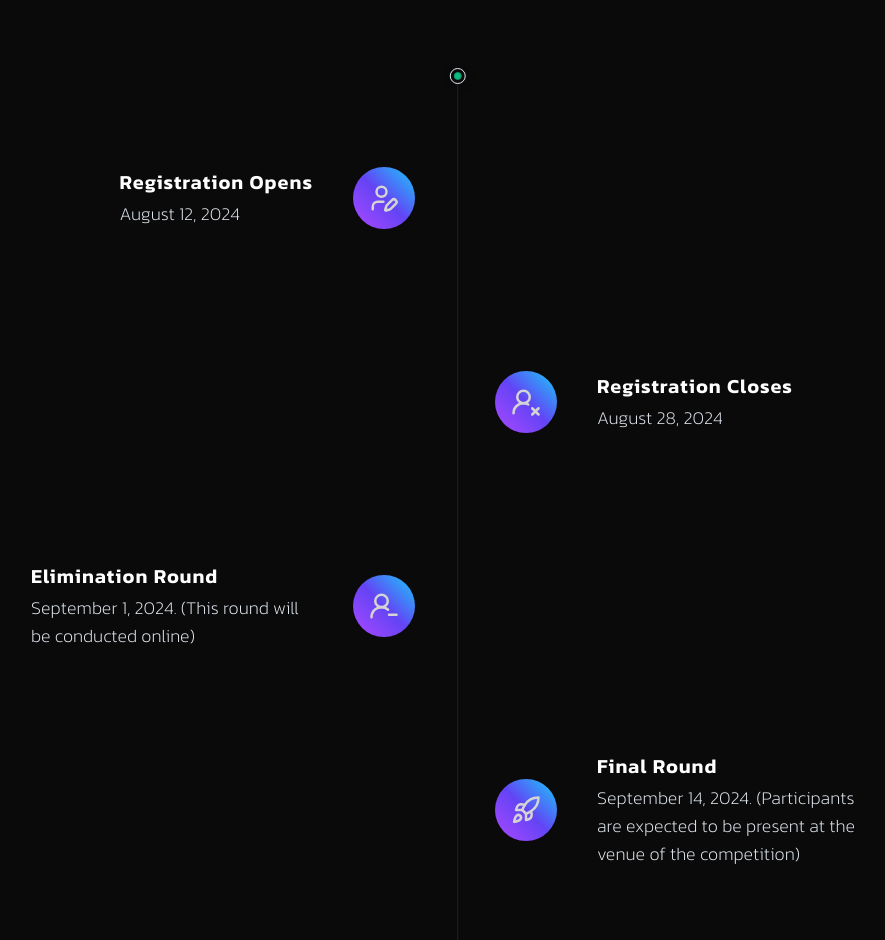
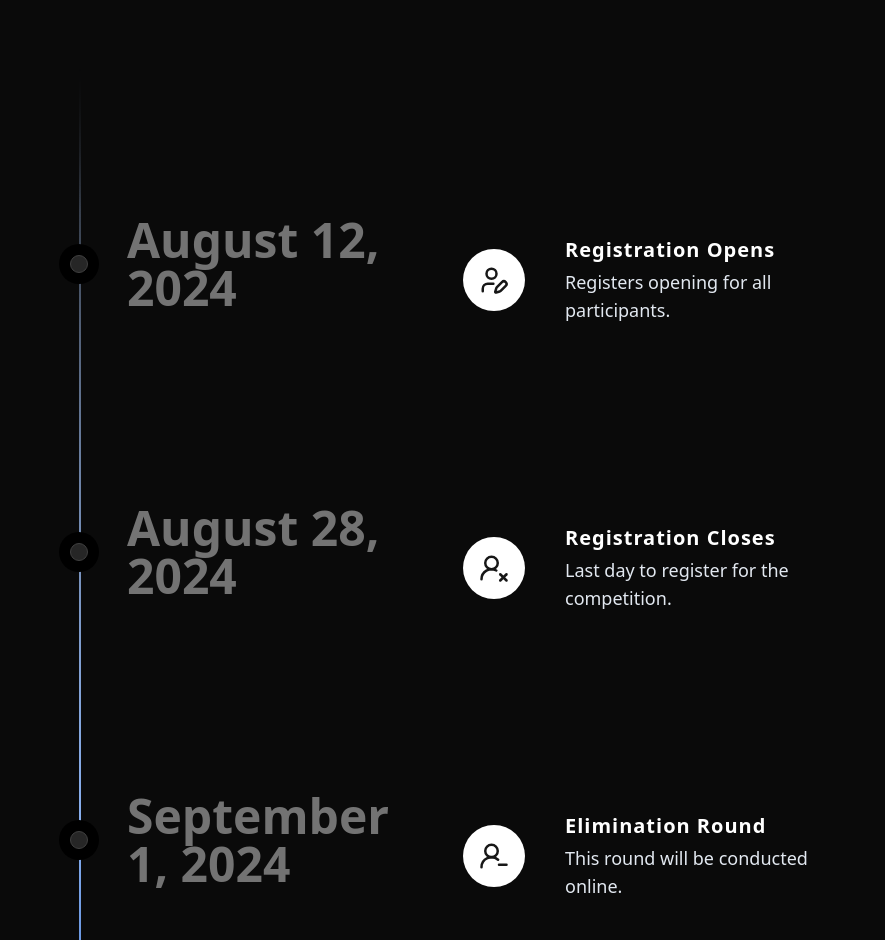
Before and after one commit to RNViththagan/uoj_coders, a Next.js app: page / in a window 1280 px wide. Shown: the part 1860-2800 px from the top of the page, without its empty margins (185-1070 px from the left). Built offline with nearby package versions, Linux system fonts and the light colour scheme.

Commit message:
timeline design updated

```diff
--- a/components/timeline-section.tsx
+++ b/components/timeline-section.tsx
@@ -1,11 +1,6 @@
 "use client";
 
 import React from "react";
-import Image from "next/image";
-import { twMerge } from "tailwind-merge";
-import { TracingBeam } from "@/components/ui/tracing-beam";
-
-import { timelineSteps } from "@/data/timeline";
 import {
   UserPen,
   UserRoundX,
@@ -13,6 +8,7 @@ import {
   Rocket,
   Trophy,
 } from "lucide-react";
+import { Timeline } from "./ui/timeline";
 
 export function TimelineSection() {
   return (
@@ -20,44 +16,103 @@ export function TimelineSection() {
       <h1 className="font-varino text-xl lg:text-4xl text-center font-bold text-white mb-16 uppercase tracking-widest">
         Timeline
       </h1>
-      <TracingBeam className="px-6 bg-neutral-950">
-        <div className="pt-16 grid grid-rows-5 gap-12 max-w-3/4 mx-auto antialiased relative">
-          {timelineSteps.map((item, index) => (
-            <div
-              key={`content-${index}`}
-              className={`w-full h-full row-start-${index + 1} flex ${
-                index % 2 !== 0 ? `justify-end` : ``
-              }`}>
-              <div
-                className={`w-96 py-5 flex items-center gap-x-10 ${
-                  index % 2 === 0 ? `flex-row-reverse` : `flex-row`
-                }`}>
-                <div className="bg-gradient-to-bl from-[#18CCFC] via-[#6344F5] to-[#AE48FF] rounded-full p-4 text-neutral-300">
-                  {item.badge === "UserPen" ? (
+      <div className="container lg:w-3/4 mx-auto">
+        <Timeline data={timelineSteps} />
+      </div>
+    </div>
+  );
+}
+
+const timelineSteps = [
+  {
+    title: "August 12, 2024",
+    content: (
+      <div className="w-96 py-5 flex items-center gap-x-10 flex-row">
+        <div className="bg-white rounded-full p-4 text-neutral-900">
           <UserPen size={30} />
-                  ) : item.badge === "UserRoundX" ? (
-                    <UserRoundX size={30} />
-                  ) : item.badge === "UserRoundMinus" ? (
-                    <UserRoundMinus size={30} />
-                  ) : item.badge === "Rocket" ? (
-                    <Rocket size={30} />
-                  ) : item.badge === "Trophy" ? (
-                    <Trophy size={30} />
-                  ) : null}
         </div>
         <div className="flex flex-col gap-y-1 items-start justify-center">
           <h2 className="text-white text-lg lg:text-xl font-semibold w-fit tracking-wider">
-                    {item.title}
+            Registration Opens
           </h2>
-                  <p className={"text-base lg:text-lg text-slate-200"}>
-                    {item.description}
+          <p className="text-base lg:text-lg text-slate-200">
+            Registers opening for all participants.
           </p>
         </div>
       </div>
+    ),
+  },
+  {
+    title: "August 28, 2024",
+    content: (
+      <div className="w-96 py-5 flex items-center gap-x-10 flex-row">
+        <div className="bg-white rounded-full p-4 text-neutral-900">
+          <UserRoundX size={30} />
         </div>
-          ))}
+        <div className="flex flex-col gap-y-1 items-start justify-center">
+          <h2 className="text-white text-lg lg:text-xl font-semibold w-fit tracking-wider">
+            Registration Closes
+          </h2>
+          <p className="text-base lg:text-lg text-slate-200">
+            Last day to register for the competition.
+          </p>
         </div>
-      </TracingBeam>
       </div>
-  );
-}
+    ),
+  },
+  {
+    title: "September 1, 2024",
+    content: (
+      <div className="w-96 py-5 flex items-center gap-x-10 flex-row">
+        <div className="bg-white rounded-full p-4 text-neutral-900">
+          <UserRoundMinus size={30} />
+        </div>
+        <div className="flex flex-col gap-y-1 items-start justify-center">
+          <h2 className="text-white text-lg lg:text-xl font-semibold w-fit tracking-wider">
+            Elimination Round
+          </h2>
+          <p className="text-base lg:text-lg text-slate-200">
+            This round will be conducted online.
+          </p>
+        </div>
+      </div>
+    ),
+  },
+  {
+    title: "September 14, 2024",
+    content: (
+      <div className="w-96 py-5 flex items-center gap-x-10 flex-row">
+        <div className="bg-white rounded-full p-4 text-neutral-900">
+          <Rocket size={30} />
+        </div>
+        <div className="flex flex-col gap-y-1 items-start justify-center">
+          <h2 className="text-white text-lg lg:text-xl font-semibold w-fit tracking-wider">
+            Final Round
+          </h2>
+          <p className="text-base lg:text-lg text-slate-200">
+            Participants are expected to be present at the venue of the
+            competition.
+          </p>
+        </div>
+      </div>
+    ),
+  },
+  {
+    title: "September 15, 2024",
+    content: (
+      <div className="w-96 py-5 flex items-center gap-x-10 flex-row">
+        <div className="bg-white rounded-full p-4 text-neutral-900">
+          <Trophy size={30} />
+        </div>
+        <div className="flex flex-col gap-y-1 items-start justify-center">
+          <h2 className="text-white text-lg lg:text-xl font-semibold w-fit tracking-wider">
+            Award Ceremony
+          </h2>
+          <p className="text-base lg:text-lg text-slate-200">
+            Celebrate the winners and participants.
+          </p>
+        </div>
+      </div>
+    ),
+  },
+];
--- /dev/null
+++ b/components/ui/timeline.tsx
@@ -0,0 +1,77 @@
+"use client";
+import {
+  useMotionValueEvent,
+  useScroll,
+  useTransform,
+  motion,
+} from "framer-motion";
+import React, { useEffect, useRef, useState } from "react";
+
+interface TimelineEntry {
+  title: string;
+  content: React.ReactNode;
+}
+
+export const Timeline = ({ data }: { data: TimelineEntry[] }) => {
+  const ref = useRef<HTMLDivElement>(null);
+  const containerRef = useRef<HTMLDivElement>(null);
+  const [height, setHeight] = useState(0);
+
+  useEffect(() => {
+    if (ref.current) {
+      const rect = ref.current.getBoundingClientRect();
+      setHeight(rect.height);
+    }
+  }, [ref]);
+
+  const { scrollYProgress } = useScroll({
+    target: containerRef,
+    offset: ["start 10%", "end 50%"],
+  });
+
+  const heightTransform = useTransform(scrollYProgress, [0, 1], [0, height]);
+  const opacityTransform = useTransform(scrollYProgress, [0, 0.1], [0, 1]);
+
+  return (
+    <div
+      className="w-full bg-neutral-950 font-sans md:px-10"
+      ref={containerRef}>
+      <div ref={ref} className="relative max-w-7xl mx-auto pb-20">
+        {data.map((item, index) => (
+          <div
+            key={index}
+            className="flex justify-start pt-10 md:pt-40 md:gap-10">
+            <div className="sticky flex flex-col md:flex-row z-40 items-center top-40 self-start max-w-xs lg:max-w-sm md:w-full">
+              <div className="h-10 absolute left-3 md:left-3 w-10 rounded-full bg-black flex items-center justify-center">
+                <div className="h-4 w-4 rounded-full bg-neutral-800 border border-neutral-700 p-2" />
+              </div>
+              <h3 className="hidden md:block text-xl md:pl-20 md:text-5xl font-bold text-neutral-500 ">
+                {item.title}
+              </h3>
+            </div>
+
+            <div className="relative pl-20 pr-4 md:pl-4 w-full">
+              <h3 className="md:hidden block text-2xl mb-4 text-left font-bold text-neutral-500">
+                {item.title}
+              </h3>
+              {item.content}{" "}
+            </div>
+          </div>
+        ))}
+        <div
+          style={{
+            height: height + "px",
+          }}
+          className="absolute md:left-8 left-8 top-0 overflow-hidden w-[2px] bg-[linear-gradient(to_bottom,var(--tw-gradient-stops))] from-transparent from-[0%] via-neutral-200 dark:via-neutral-700 to-transparent to-[99%]  [mask-image:linear-gradient(to_bottom,transparent_0%,black_10%,black_90%,transparent_100%)] ">
+          <motion.div
+            style={{
+              height: heightTransform,
+              opacity: opacityTransform,
+            }}
+            className="absolute inset-x-0 top-0  w-[2px] bg-gradient-to-t from-purple-500 via-blue-500 to-transparent from-[0%] via-[10%] rounded-full"
+          />
+        </div>
+      </div>
+    </div>
+  );
+};
--- a/data/timeline.ts
+++ /dev/null
@@ -1,28 +0,0 @@
-export const timelineSteps = [
-  {
-    title: "Registration Opens",
-    description: "August 12, 2024",
-    badge: "UserPen",
-  },
-  {
-    title: "Registration Closes",
-    description: "August 28, 2024",
-    badge: "UserRoundX",
-  },
-  {
-    title: "Elimination Round",
-    description: "September 1, 2024. (This round will be conducted online)",
-    badge: "UserRoundMinus",
-  },
-  {
-    title: "Final Round",
-    description:
-      "September 14, 2024. (Participants are expected to be present at the venue of the competition)",
-    badge: "Rocket",
-  },
-  {
-    title: "Award Ceremony",
-    description: "September 15, 2024",
-    badge: "Trophy",
-  },
-];
```
Lines whose indentation alone changed are shown as unchanged.
